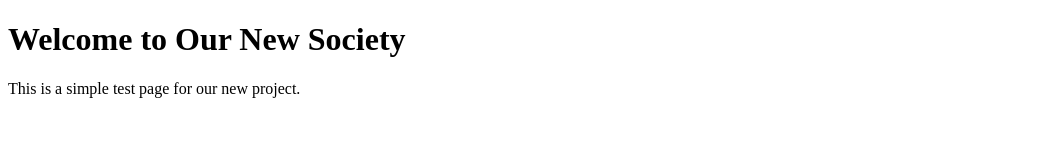
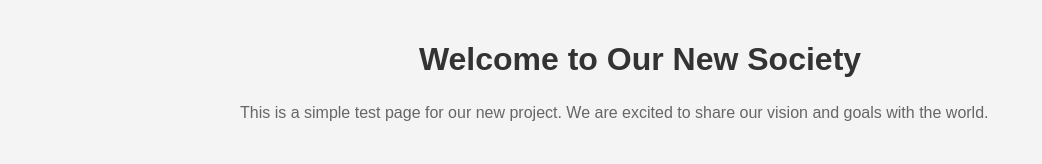
Before and after one commit to ecto10/new-society-test, a plain HTML site: page index.html in a window 1280 px wide. Shown: the whole page, without its empty margins (0-1042 px from the left). Drawn offline with Linux system fonts and the light colour scheme.

Commit message:
Add CSS styling to the page

```diff
--- a/index.html
+++ b/index.html
@@ -3,9 +3,26 @@
 <head>
     <meta charset="UTF-8">
     <title>New Society Test Page</title>
+    <style>
+        body {
+            font-family: Arial, sans-serif;
+            max-width: 800px;
+            margin: 0 auto;
+            padding: 20px;
+            background-color: #f4f4f4;
+        }
+        h1 {
+            color: #333;
+            text-align: center;
+        }
+        p {
+            line-height: 1.6;
+            color: #666;
+        }
+    </style>
 </head>
 <body>
     <h1>Welcome to Our New Society</h1>
-    <p>This is a simple test page for our new project.</p>
+    <p>This is a simple test page for our new project. We are excited to share our vision and goals with the world.</p>
 </body>
 </html>
```
